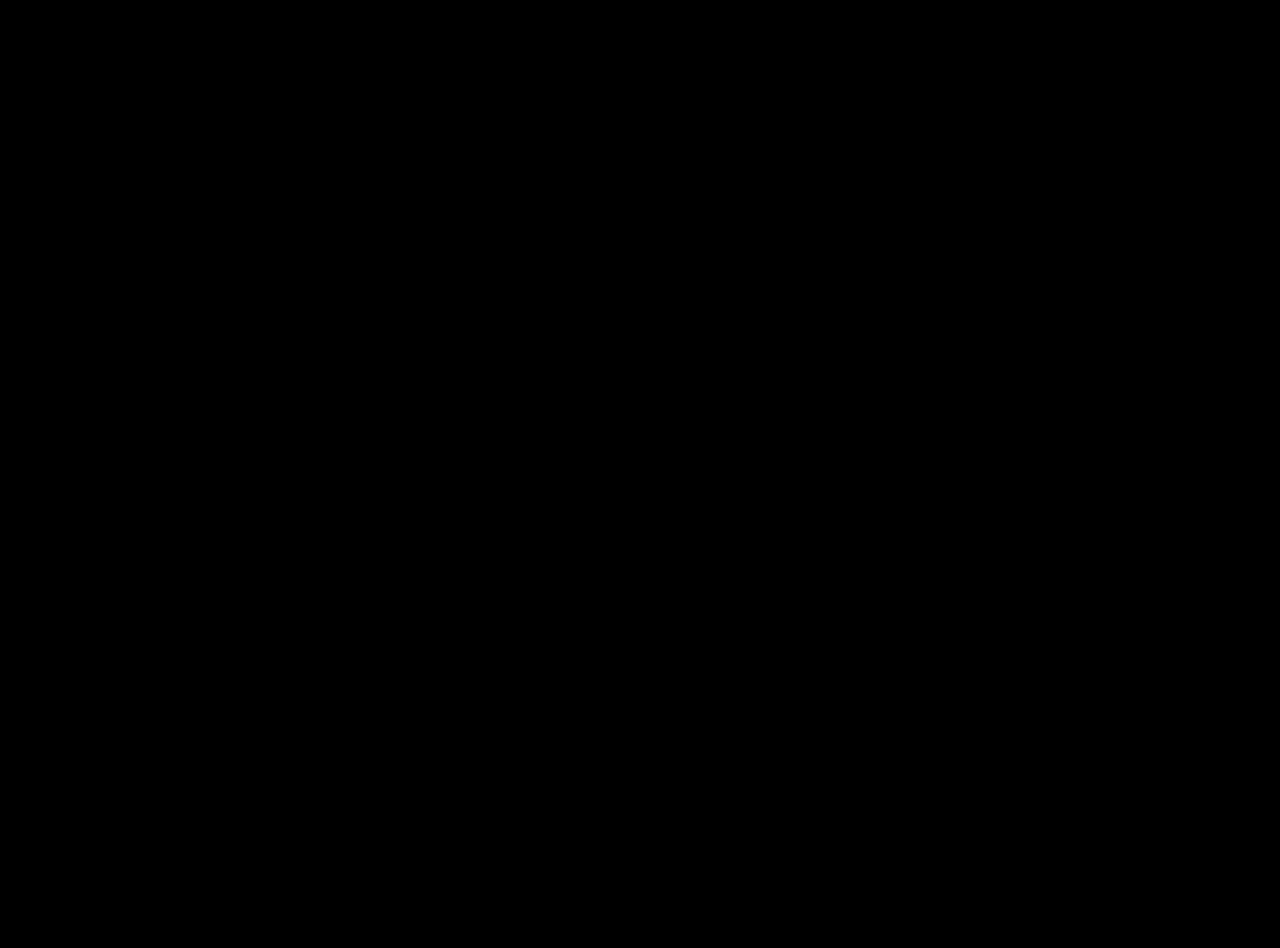
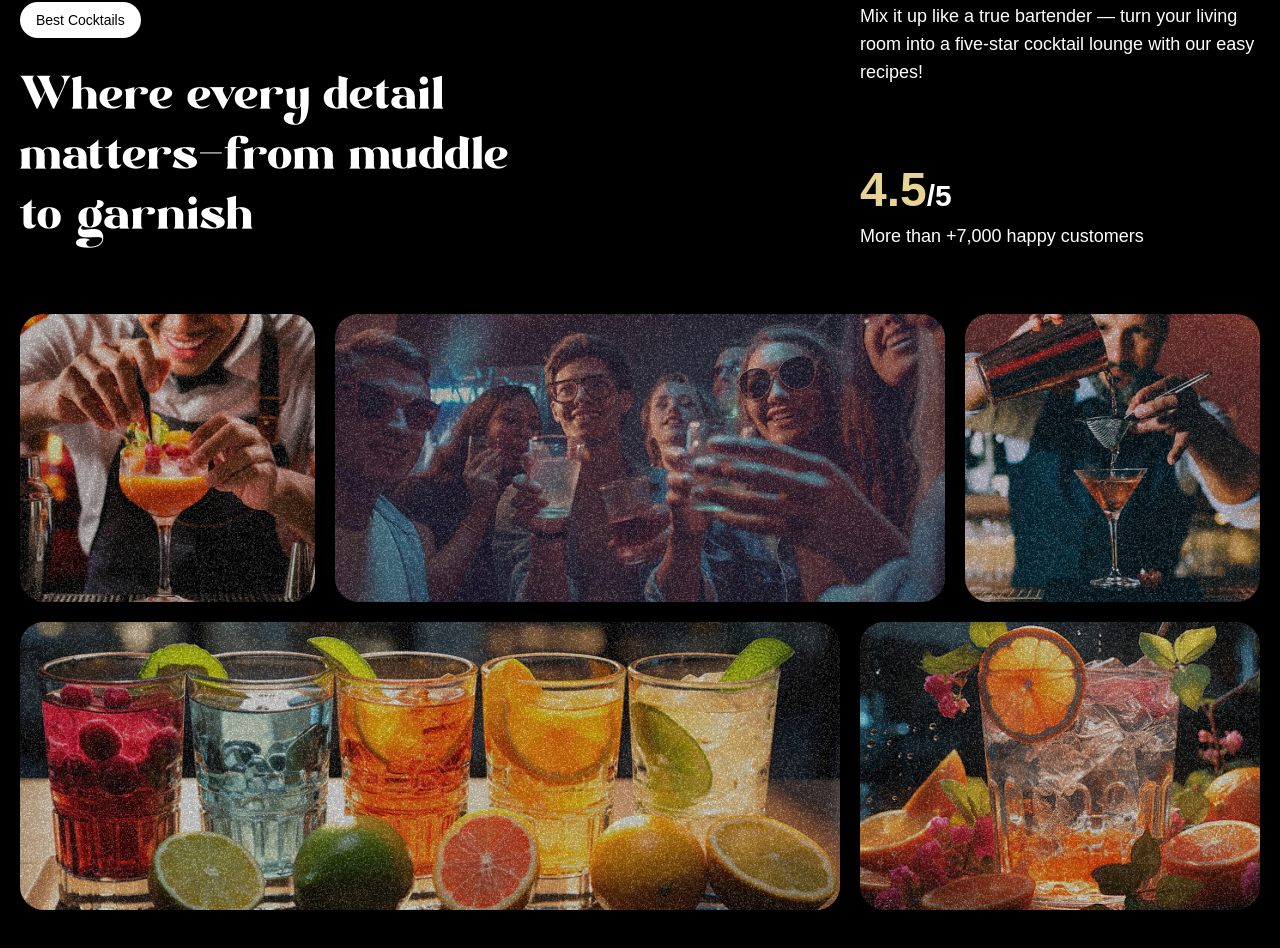
Before and after one commit to deregowskipiotr/alk-gsap-app, a React (Vite) app: page / in a window 1280 px wide. Shown: the part 1710-2658 px from the top of the page. Before the commit the page ends 1600 px from the top, so only its background shows below. Built offline with nearby package versions, Linux system fonts and the light colour scheme; a web font is replaced by a local one.

Commit message:
Create About section with text animation

```diff
--- a/src/App.jsx
+++ b/src/App.jsx
@@ -3,6 +3,7 @@
 import Navbar from "./components/Navbar";
 import Hero from "./components/Hero";
 import Cocktails from "./components/Cocktails";
+import About from "./components/About";
 
 gsap.registerPlugin(ScrollTrigger, SplitText);
 
@@ -12,6 +13,7 @@
       <Navbar />
       <Hero />
       <Cocktails />
+      <About />
     </main>
   )
 }
--- /dev/null
+++ b/src/components/About.jsx
@@ -0,0 +1,85 @@
+import { useGSAP } from "@gsap/react";
+import gsap from "gsap";
+import { SplitText } from "gsap/all";
+
+const About = () => {
+  useGSAP(() => {
+    const titleSplit = SplitText.create("#about h2", {
+      type: "words",
+    });
+
+    const scrollTimeline = gsap.timeline({
+      scrollTrigger: {
+        trigger: "#about",
+        start: "top center",
+      },
+    });
+
+    scrollTimeline
+      .from(titleSplit.words, {
+      opacity: 0, duration: 1.2, yPercent: 100, ease: 'expo.out', stagger: 0.1,
+      })
+  });
+
+  return (
+    <div id="about">
+      <div className="mb-16 md:px-0 px-5">
+        <div className="content">
+          <div className="md:col-span-8">
+            <p className="badge">Best Cocktails</p>
+            <h2>
+              Where every detail matters
+              <span className="text-white">-</span>
+              from muddle to garnish
+            </h2>
+          </div>
+
+          <div className="sub-content">
+            <p>
+              Mix it up like a true bartender — turn your living room into a
+              five-star cocktail lounge with our easy recipes!
+            </p>
+
+            <div>
+              <p className="md:text-3xl text-xl font-bold">
+                <span>4.5</span>/5
+              </p>
+              <p>More than +7,000 happy customers</p>
+            </div>
+          </div>
+        </div>
+      </div>
+
+      <div className="top-grid">
+        <div className="md:col-span-3">
+          <div className="noisy hover:opacity-0 duration-600 transition-all ease-in-out cursor-pointer" />
+          <img src="/images/abt1.png" alt="grid-img-1" />
+        </div>
+
+        <div className="md:col-span-6">
+          <div className="noisy hover:opacity-0 duration-600 transition-all ease-in-out cursor-pointer" />
+          <img src="/images/abt2.png" alt="grid-img-2" />
+        </div>
+
+        <div className="md:col-span-3">
+          <div className="noisy hover:opacity-0 duration-600 transition-all ease-in-out cursor-pointer" />
+          <img src="/images/abt5.png" alt="grid-img-5" />
+        </div>
+      </div>
+
+      <div className="bottom-grid">
+        <div className="md:col-span-8">
+          <div className="noisy hover:opacity-0 duration-600 transition-all ease-in-out cursor-pointer" />
+          <img src="/images/abt3.png" alt="grid-img-3" />
+        </div>
+
+        <div className="md:col-span-4">
+          <div className="noisy hover:opacity-0 duration-600 transition-all ease-in-out cursor-pointer" />
+          <img src="/images/abt4.png" alt="grid-img-4" />
+        </div>
+      </div>
+    </div>
+  );
+}
+
+export default About
```
